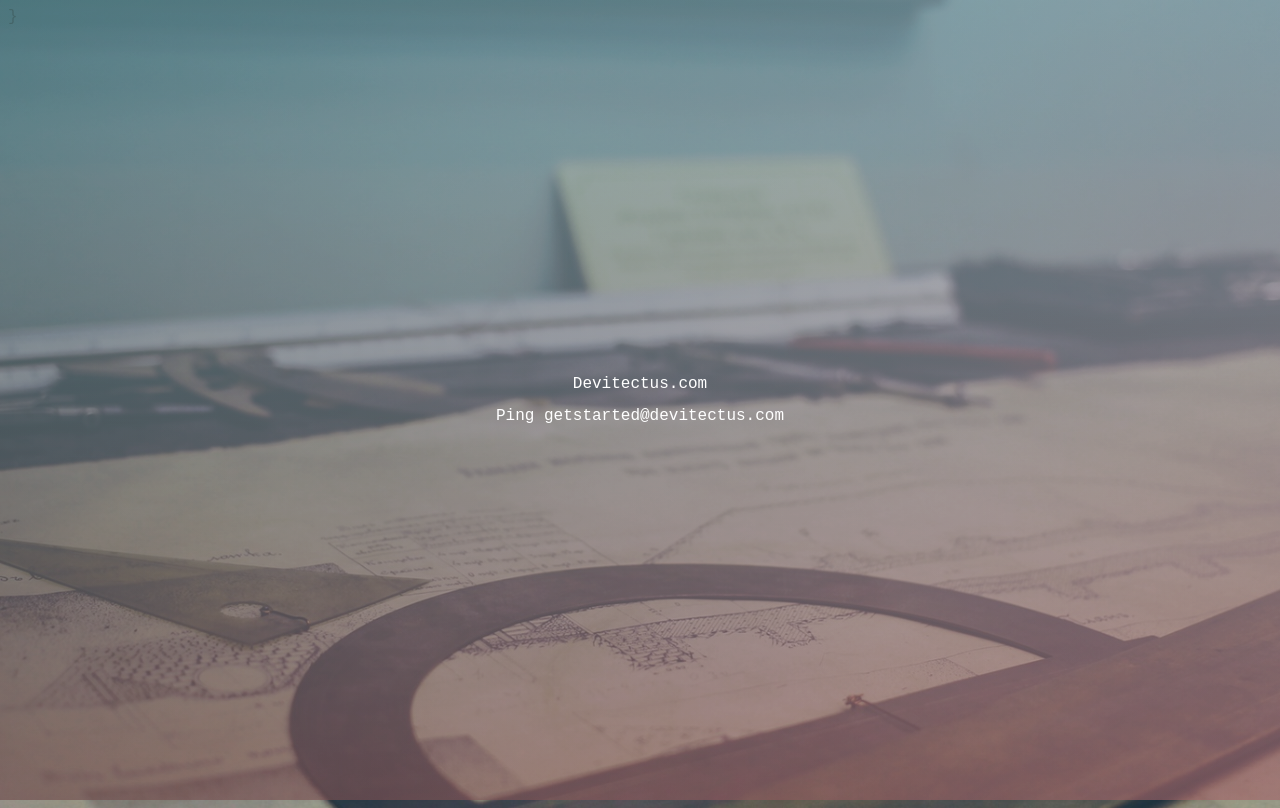
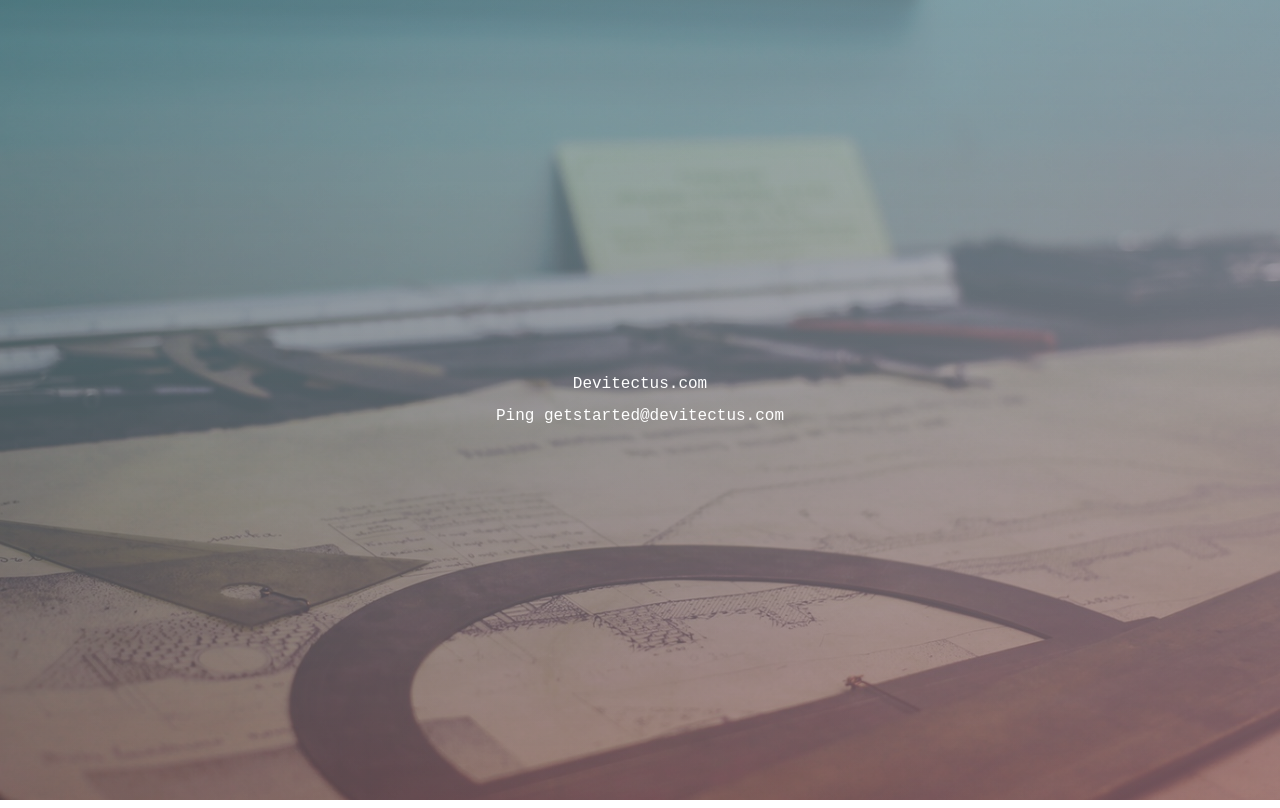
Before and after one commit to Devitectus/devitectus.com, a plain HTML site: page index.html in a window 1280 px wide. Drawn offline with Linux system fonts and the light colour scheme.

Commit message:
Viewports, and min width/height

```diff
--- a/index.html
+++ b/index.html
@@ -17,9 +17,11 @@
 		-moz-background-size: cover;
 		-o-background-size: cover;
 		background-size: cover;
-			font-family: "Courier New", Courier, monospace; width: 100%; height: 100%;}
-
-
+		font-family: "Courier New", Courier, monospace;
+		width: 100%;
+		height: 100%;
+		margin: 0;
+		overflow: hidden; }
 
 		.copy {
 		-webkit-transform: translate(-50%, -50%);
@@ -40,6 +42,7 @@
 				font-size: medium;
 			}
 		}
+
 		.copy p {
 		color: white;
 		line-height: 1em;
@@ -84,4 +87,3 @@
 	</div>
 </body>
 </html>
-	}
```
Lines whose indentation alone changed are shown as unchanged.
